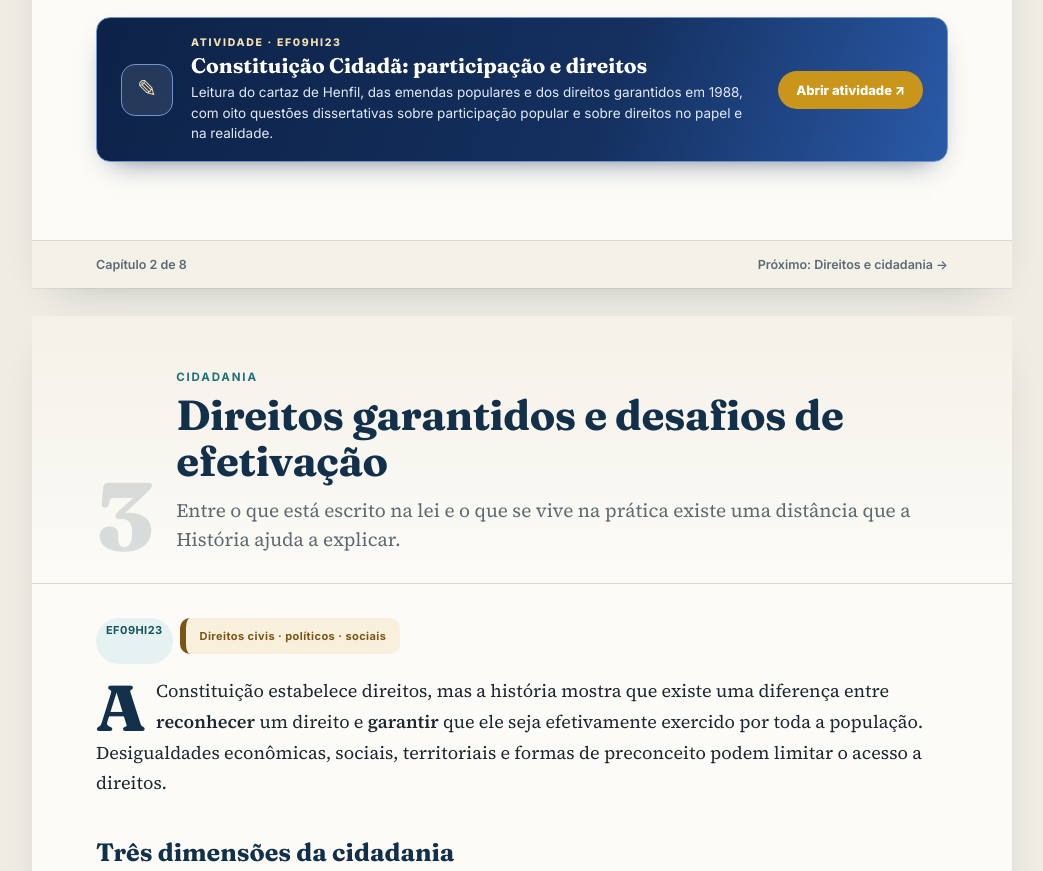
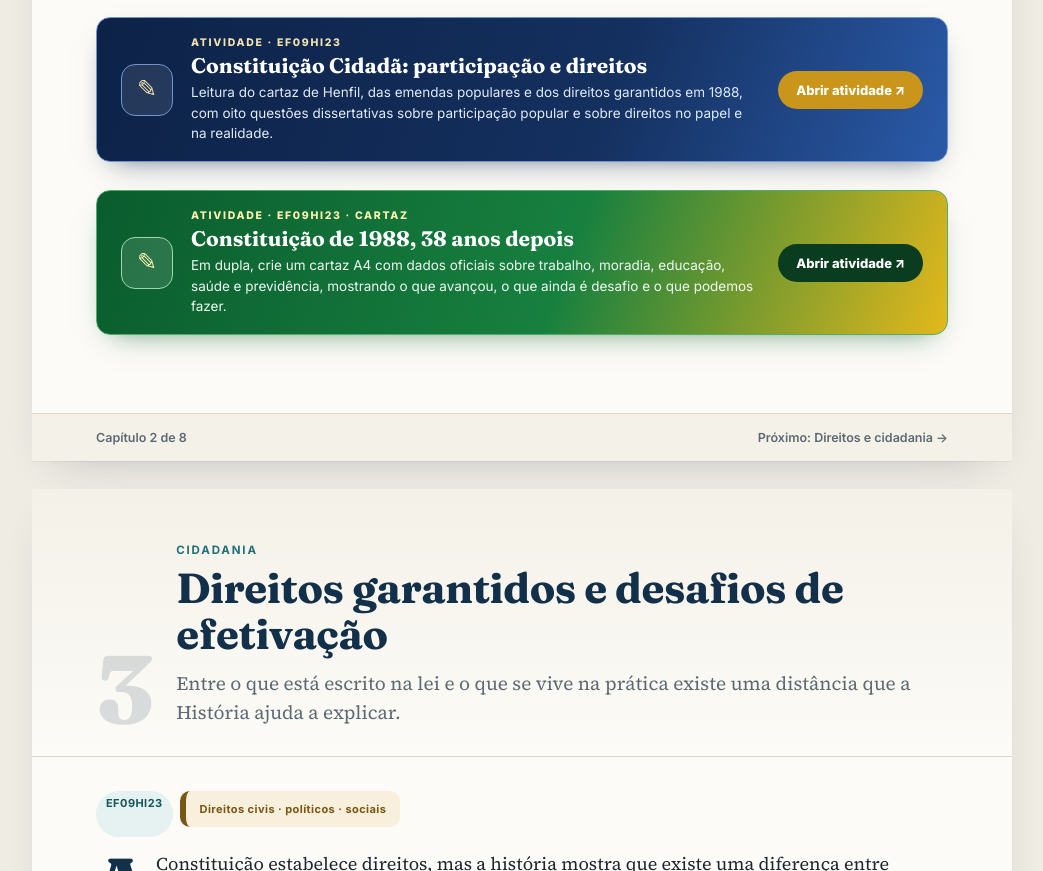
Before and after one commit to claudiobatista-byte/9ano4bim, a plain HTML site: page index.html in a window 1280 px wide. Shown: the part 10401-11272 px from the top of the page, without its empty margins (118-1161 px from the left). Drawn offline with Linux system fonts and the light colour scheme.

Commit message:
Update index.html

```diff
--- a/index.html
+++ b/index.html
@@ -332,6 +332,12 @@ details.prof .in{padding:0 22px 16px;font-size:16px}
 .atv-constituicao-cidada .atv-d{color:#e1eaf7}
 .atv-constituicao-cidada .atv-go{background:#c9951b;color:#fff}
 .atv-constituicao-cidada:hover .atv-go{background:#f3e2b0;color:#14305f}
+.atv-box.atv-cartaz-38{background:linear-gradient(110deg,#0a5c2e,#17803f 55%,#e3b81c);border:1px solid #4fae6a;box-shadow:0 12px 28px -16px #0a5c2eb0;margin:20px 0 28px}
+.atv-cartaz-38 .atv-ic{color:#fff3b0;border-color:#9fd8b0;background:#ffffff1f}
+.atv-cartaz-38 .atv-k{color:#fff3b0}
+.atv-cartaz-38 .atv-d{color:#effaf2}
+.atv-cartaz-38 .atv-go{background:#0a3d1f;color:#fff}
+.atv-cartaz-38:hover .atv-go{background:#fff;color:#0a3d1f}
 /* Box cf88: cores da bandeira do Brasil, com Ulysses transpassando o box */
 .cf88-box{position:relative;display:block;margin:92px 0 28px;padding:24px 230px 24px 28px;min-height:150px;border-radius:16px;background:#009c3b;border:2px solid #ffdf00;color:#fff;text-decoration:none;box-shadow:0 14px 30px -16px #00401f;transition:transform .15s,box-shadow .15s;font-family:var(--sans)}
 .cf88-box:hover,.cf88-box:focus-visible{transform:translateY(-2px);box-shadow:0 18px 34px -14px #00401f}
@@ -727,6 +733,15 @@ a.card-img-btn{text-decoration:none}
 <span class="atv-k">Atividade · EF09HI23</span>
 <b>Constituição Cidadã: participação e direitos</b>
 <span class="atv-d">Leitura do cartaz de Henfil, das emendas populares e dos direitos garantidos em 1988, com oito questões dissertativas sobre participação popular e sobre direitos no papel e na realidade.</span>
+</span>
+<span class="atv-go">Abrir atividade ↗</span>
+</a>
+<a aria-label="Abrir atividade do cartaz sobre os 38 anos da Constituição de 1988 em nova aba" class="atv-box atv-cartaz-38" href="atv/atv-cartaz-constituicao-38-anos.html" rel="noopener noreferrer" target="_blank">
+<span aria-hidden="true" class="atv-ic">✎</span>
+<span class="atv-tx">
+<span class="atv-k">Atividade · EF09HI23 · Cartaz</span>
+<b>Constituição de 1988, 38 anos depois</b>
+<span class="atv-d">Em dupla, crie um cartaz A4 com dados oficiais sobre trabalho, moradia, educação, saúde e previdência, mostrando o que avançou, o que ainda é desafio e o que podemos fazer.</span>
 </span>
 <span class="atv-go">Abrir atividade ↗</span>
 </a>
```
